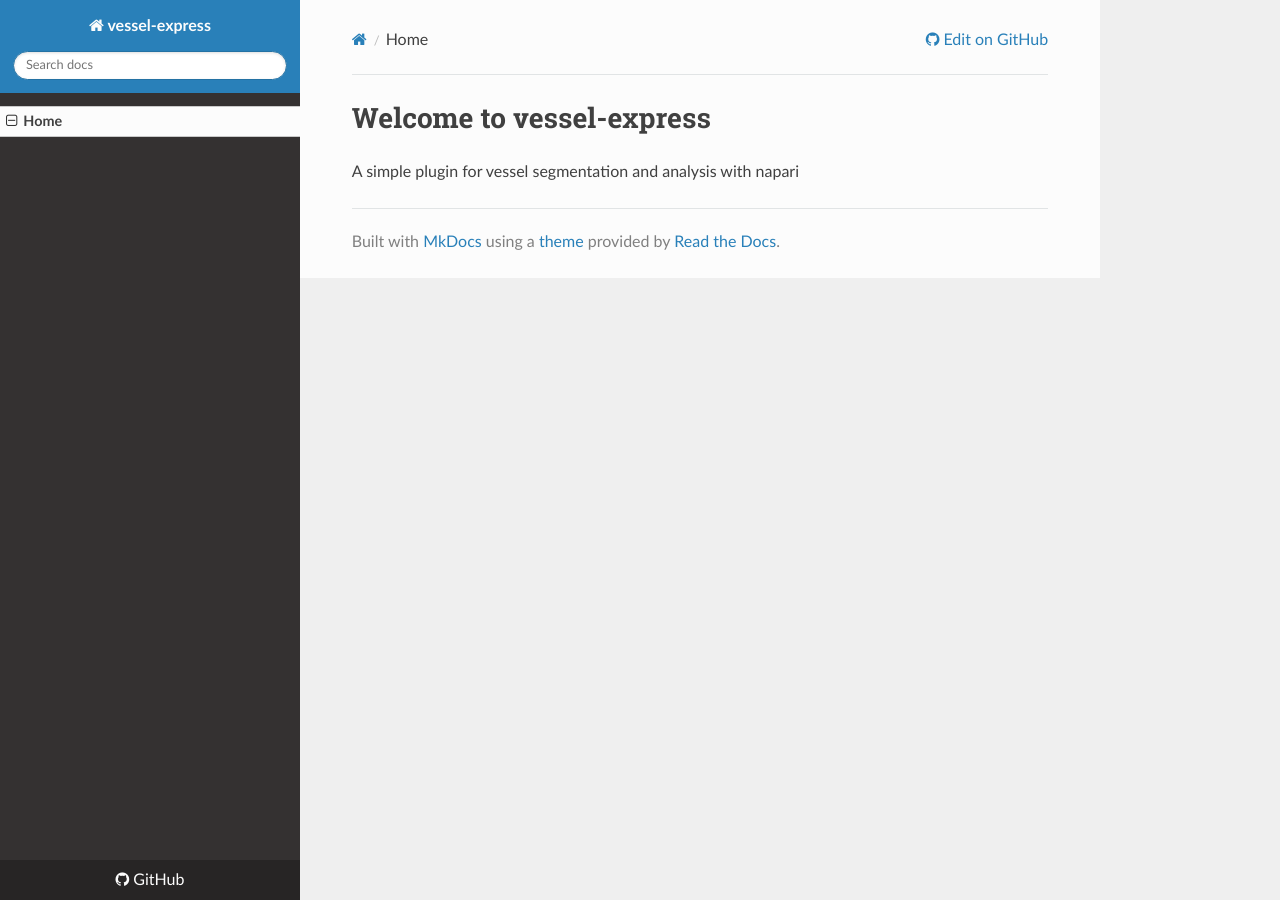
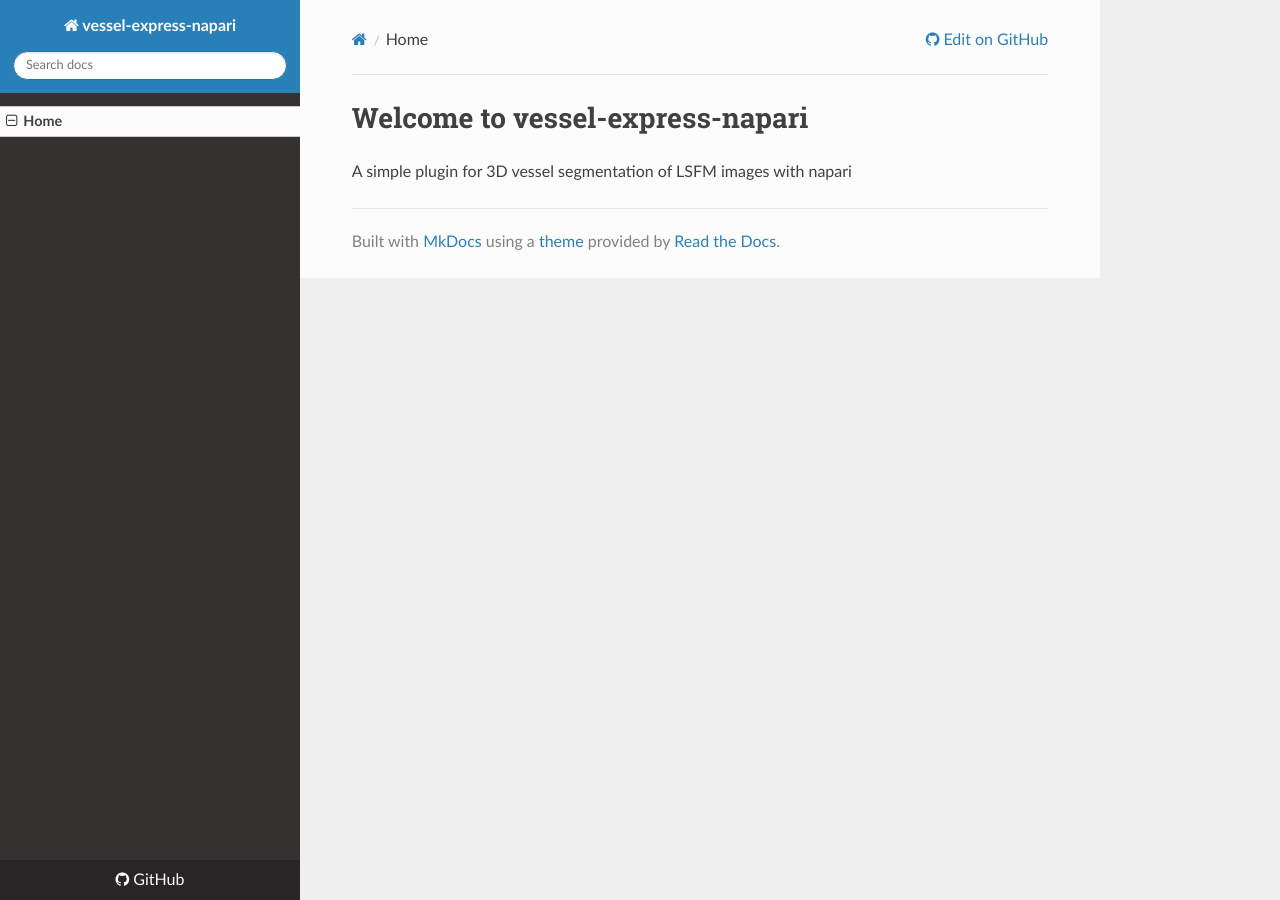
Before and after one commit to MMV-Lab/vessel-express-napari, an MkDocs documentation site: the page built from docs/index.md, in a window 1280 px wide. Built offline with MkDocs 1.6.1, drawn with Linux system fonts in a browser that asks for light colours; nearby versions of some CDN libraries; old or Windows-style settings are respelled for this version of MkDocs.

Commit message:
update name

```diff
--- a/docs/index.md
+++ b/docs/index.md
@@ -1,3 +1,3 @@
-# Welcome to vessel-express
+# Welcome to vessel-express-napari
 
-A simple plugin for vessel segmentation and analysis with napari
+A simple plugin for 3D vessel segmentation of LSFM images with napari
--- a/mkdocs.yml
+++ b/mkdocs.yml
@@ -1,11 +1,11 @@
-site_name: vessel-express
-site_description: A simple plugin to use with napari
-site_author: lennart kowitz
+site_name: vessel-express-napari
+site_description: A simple plugin for 3D vessel segmentation of LSFM images
+site_author: Lennart Kowitz
 
 theme: readthedocs
 
 
-repo_url: https://github.com/MMV-Lab/vessel-express
+repo_url: https://github.com/MMV-Lab/vessel-express-napari
 
 pages:
 - Home: index.md
--- a/setup.cfg
+++ b/setup.cfg
@@ -1,9 +1,9 @@
 [metadata]
-name = vessel-express
+name = vessel-express-napari
 version = 0.0.7
 author = Lennart Kowitz
 author_email = lennart.kowitz@isas.de
-url = https://github.com/MMV-Lab/vessel-express
+url = https://github.com/MMV-Lab/vessel-express-napari
 license = BSD-3-Clause
 description = A simple plugin for 3D vessel segmentation
 long_description = file: README.md
@@ -43,4 +43,4 @@ where = src
 
 [options.entry_points]
 napari.plugin =
-	vessel-express = vessel_express
+	vessel-express-napari = vessel_express
```
Also changed, not shown: README.md (+11 -11 lines), quick_start.md (+1 -1 lines).
